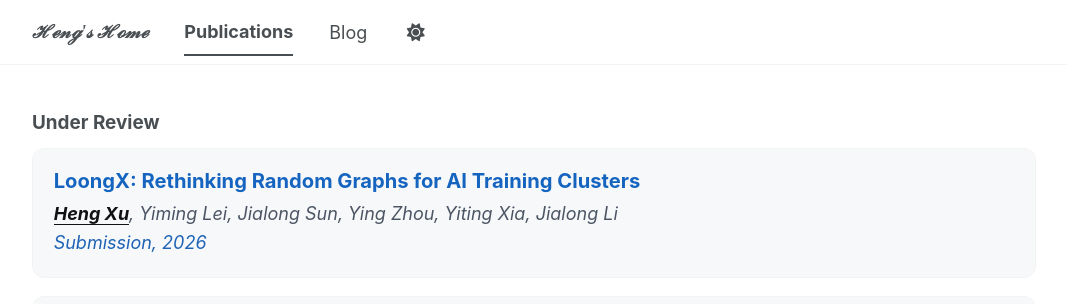
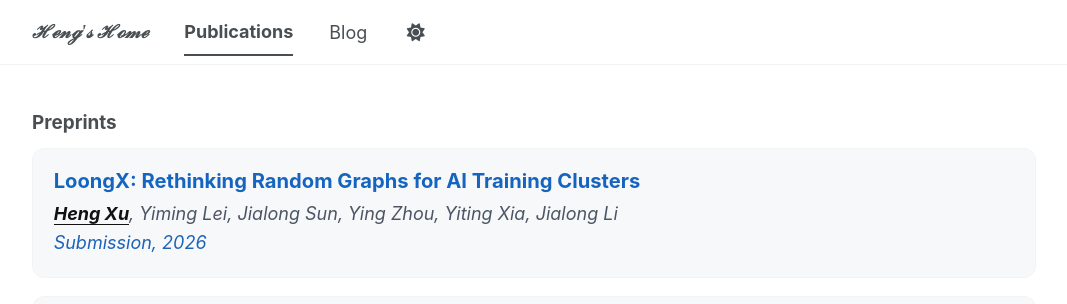
Before and after one commit to jhlxp/jhlxp.github.io, a Jekyll site: the page built from _pages/publications.html, in a window 1280 px wide and 1388 px high. Shown: the top 304 px of the window, without its empty margins (106-1173 px from the left). Built offline with Jekyll 4.4.1, drawn with Linux system fonts in a browser that asks for light colours; a script bundle is joined from its source files by our own code; library files that are not in the unit come from our copies.

Commit message:
Rename under review section to preprints

```diff
--- a/_pages/publications.html
+++ b/_pages/publications.html
@@ -8,7 +8,7 @@ author_profile: false
 {% include base_path %}
 
 <div class="home-selected-pubs__group">
-  <h3 class="home-selected-pubs__group-title">Under Review</h3>
+  <h3 class="home-selected-pubs__group-title">Preprints</h3>
   <div class="publication-cards">
     {% assign submissions = site.publications | where: "status", "submission" | sort: "date" | reverse %}
     {% for post in submissions %}
```
